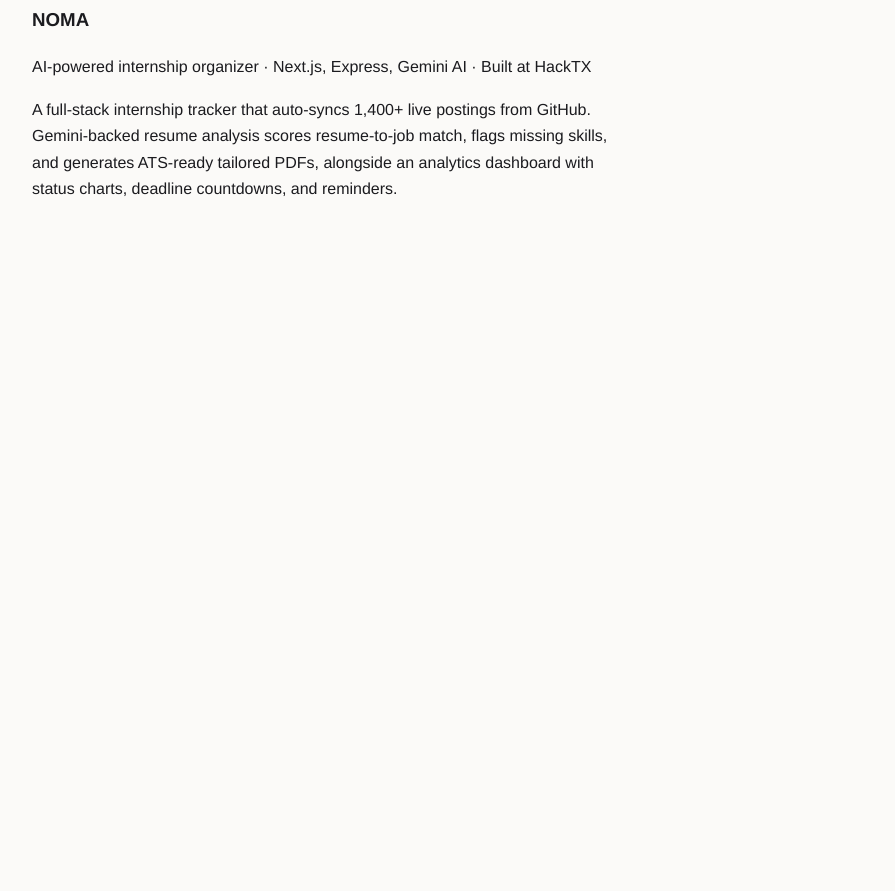
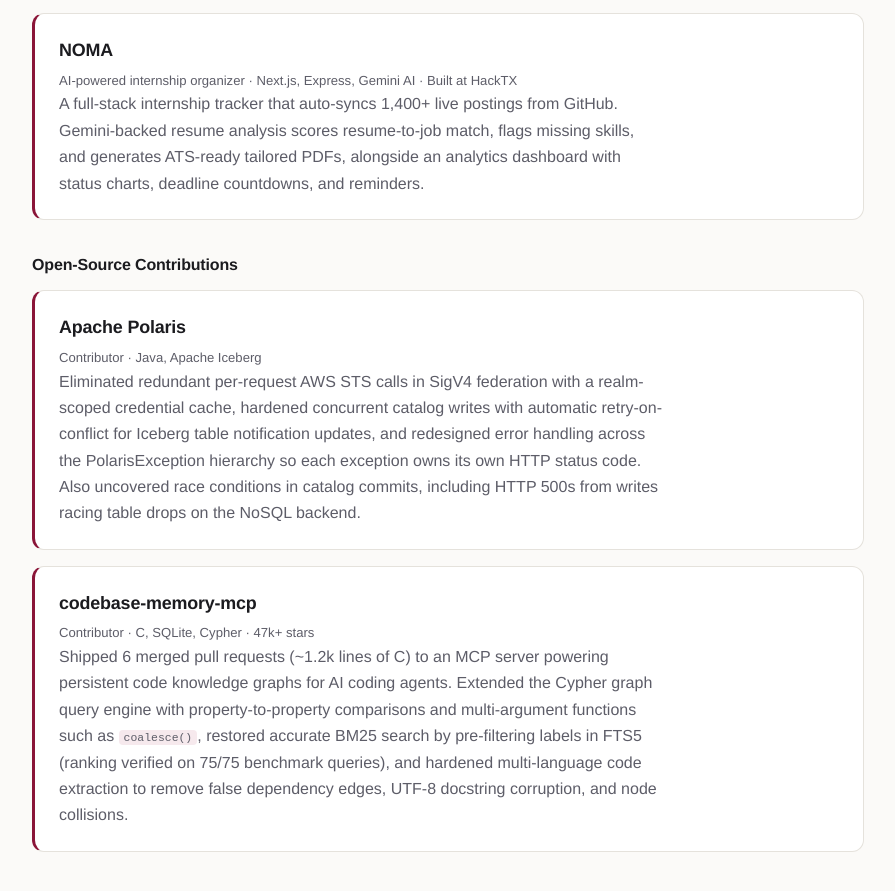
Before and after one commit to harshitaajoshi/my-portfolio, a plain HTML site: page index.html in a window 1280 px wide. Shown: the part 2546-3437 px from the top of the page, without its empty margins (192-1087 px from the left). Before the commit the page ends 2892 px from the top, so only its background shows below. Drawn offline with Linux system fonts and the light colour scheme.

Commit message:
Add open-source contributions to Projects section

```diff
--- a/css/style.css
+++ b/css/style.css
@@ -249,3 +249,51 @@ section p {
   font-size: 0.82rem;
   font-weight: 500;
 }
+
+/* ----------------------------------------------------------
+   Projects
+   ---------------------------------------------------------- */
+
+.project-list {
+  display: grid;
+  gap: 16px;
+}
+
+.project-card {
+  background: var(--surface);
+  border: 1px solid var(--border);
+  border-left: 3px solid var(--accent);
+  border-radius: var(--radius);
+  padding: 22px 24px;
+}
+
+.project-card h3 {
+  margin: 0 0 4px;
+  font-size: 1.12rem;
+  letter-spacing: -0.01em;
+}
+
+.project-meta {
+  margin: 0 0 12px;
+  font-size: 0.82rem;
+  color: var(--muted);
+  font-weight: 500;
+}
+
+.project-card p {
+  color: var(--muted);
+  margin: 0;
+}
+
+.project-links {
+  margin-top: 14px !important;
+  font-size: 0.9rem;
+  font-weight: 600;
+}
+
+code {
+  background: var(--accent-soft);
+  border-radius: 4px;
+  padding: 1px 5px;
+  font-size: 0.88em;
+}
--- a/index.html
+++ b/index.html
@@ -190,6 +190,39 @@
         </article>
 
       </div>
+
+      <h3 class="subhead">Open-Source Contributions</h3>
+      <div class="project-list">
+
+        <article class="project-card">
+          <h3>Apache Polaris</h3>
+          <p class="project-meta">Contributor &middot; Java, Apache Iceberg</p>
+          <p>
+            Eliminated redundant per-request AWS STS calls in SigV4 federation with a
+            realm-scoped credential cache, hardened concurrent catalog writes with
+            automatic retry-on-conflict for Iceberg table notification updates, and
+            redesigned error handling across the PolarisException hierarchy so each
+            exception owns its own HTTP status code. Also uncovered race conditions in
+            catalog commits, including HTTP 500s from writes racing table drops on the
+            NoSQL backend.
+          </p>
+        </article>
+
+        <article class="project-card">
+          <h3>codebase-memory-mcp</h3>
+          <p class="project-meta">Contributor &middot; C, SQLite, Cypher &middot; 47k+ stars</p>
+          <p>
+            Shipped 6 merged pull requests (~1.2k lines of C) to an MCP server powering
+            persistent code knowledge graphs for AI coding agents. Extended the Cypher
+            graph query engine with property-to-property comparisons and
+            multi-argument functions such as <code>coalesce()</code>, restored accurate
+            BM25 search by pre-filtering labels in FTS5 (ranking verified on 75/75
+            benchmark queries), and hardened multi-language code extraction to remove
+            false dependency edges, UTF-8 docstring corruption, and node collisions.
+          </p>
+        </article>
+
+      </div>
     </section>
 
   <!-- MORE SECTIONS -->
```
